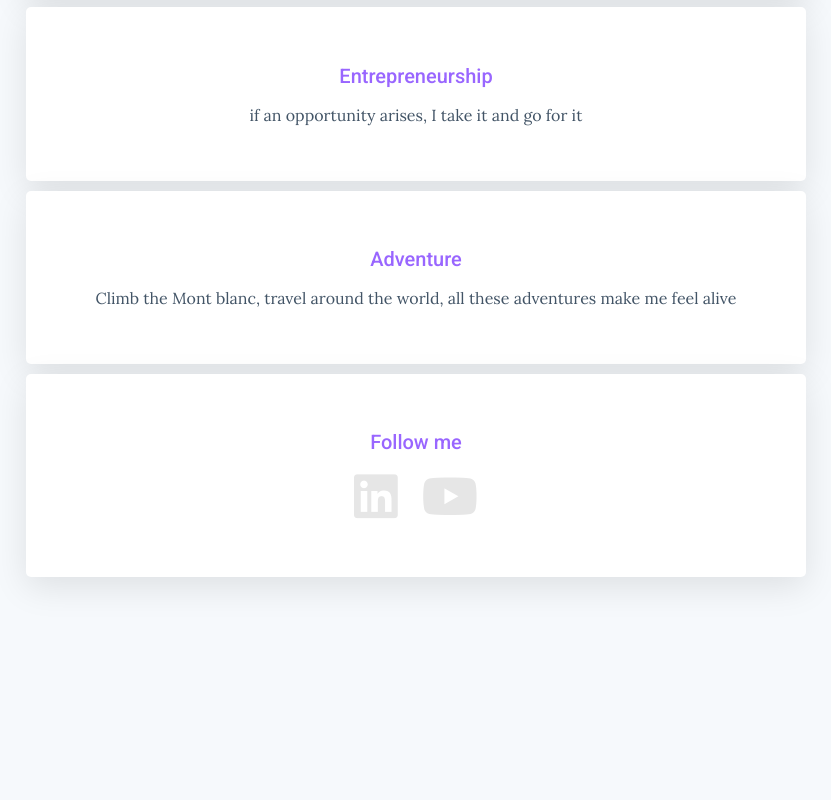
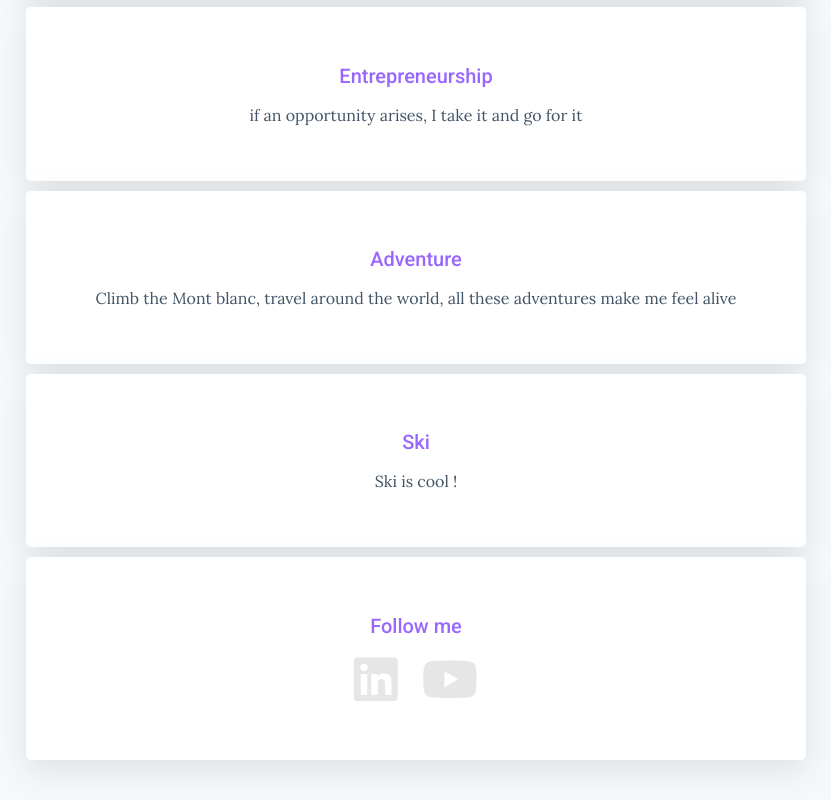
Before and after one commit to thomaslivingpackets/my-profile, a plain HTML site: page index.html in a window 1280 px wide. Shown: the part 556-1356 px from the top of the page, without its empty margins (274-1105 px from the left). Before the commit the page ends 1173 px from the top, so only its background shows below. Drawn offline with Linux system fonts and the light colour scheme.

Commit message:
adding new card for ski section

```diff
--- a/index.html
+++ b/index.html
@@ -35,6 +35,11 @@
 			</div>
 
 			<div class="card-white">
+				<h2>Ski</h2>
+				<p>Ski is cool ! </p>
+			</div>
+
+			<div class="card-white">
 				<h2>Follow me</h2>
 				<ul class="list-inline">
 					<li>
```
